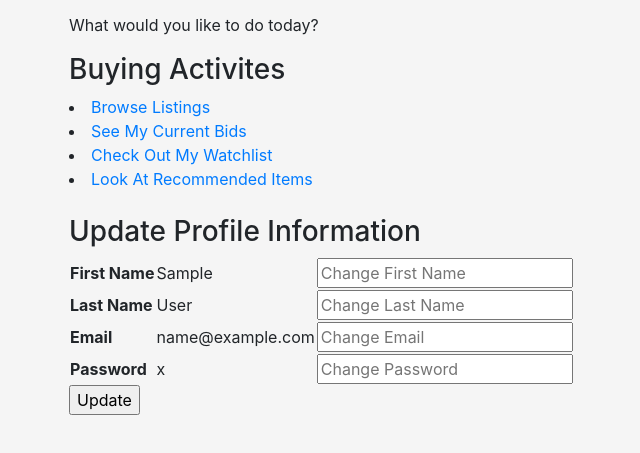
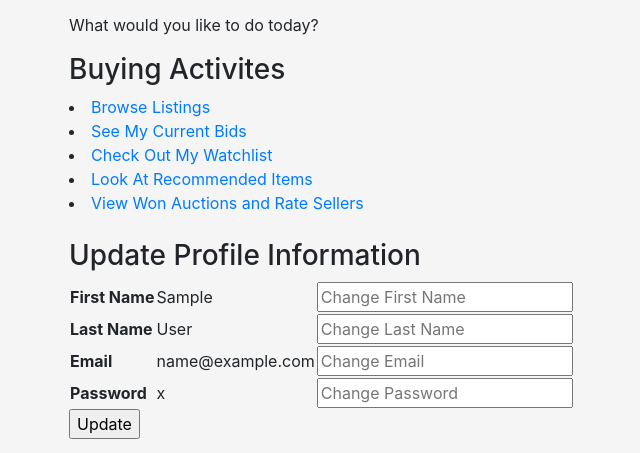
Before and after one commit to berkemuftuoglu/auction, a PHP site: page /dashboard.php in a window 1280 px wide. Shown: the part 201-654 px from the top of the page, without its empty margins (16-656 px from the left). Run offline with PHP 8.4, Linux system fonts and the light colour scheme; the visitor is signed in with stand-in values (Sample User, id 1); tables that the repository leaves empty hold one stand-in row (values such as "Sample post"); some libraries are stand-ins or nearby versions.

Commit message:
adding buyer won auctions link back

```diff
--- a/dashboard.php
+++ b/dashboard.php
@@ -102,11 +102,13 @@ if ($_SERVER["REQUEST_METHOD"] == "POST" && isset($_POST['submit'])) {
             $bids = "mybids.php.php";
             $watchlist = "watchlist.php";
             $recommendations = "recommendations.php";
+            $won_auctions = "won_auctions.php";
 
             echo '<li><a href="' . $browse . '">Browse Listings</a></li>';
             echo '<li><a href="' . $bids . '">See My Current Bids</a></li>';
             echo '<li><a href="' . $watchlist . '">Check Out My Watchlist</a></li>';
             echo '<li><a href="' . $recommendations . '">Look At Recommended Items</a></li>';
+            echo '<li><a href="' . $won_auctions . '">View Won Auctions and Rate Sellers</a></li>';
             echo '<br>';
         };
     ?>
```
